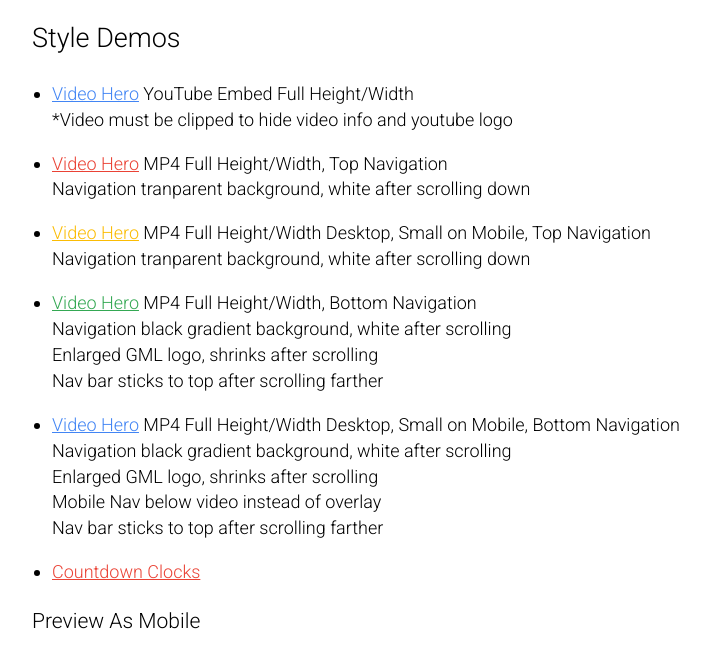
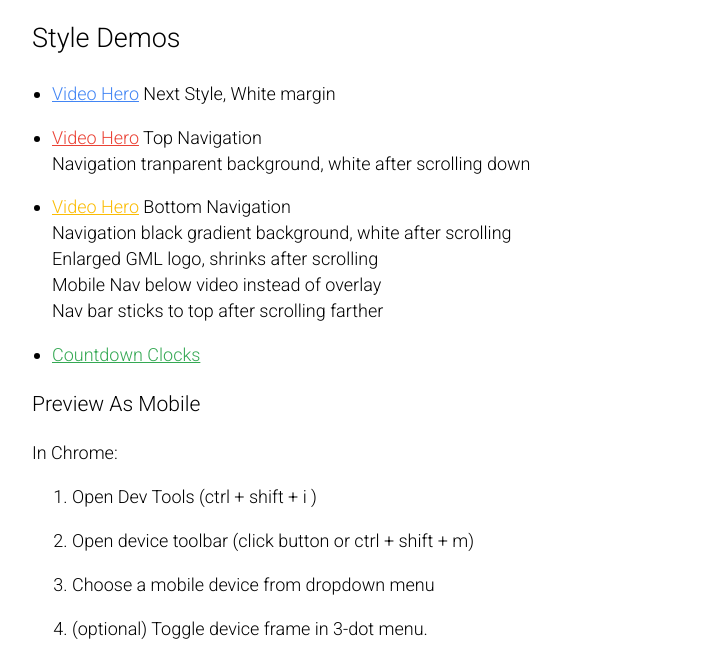
Before and after one commit to aoxpedition/gml-20-demo, a plain HTML site: page index.html in a window 1280 px wide. Shown: the part 73-730 px from the top of the page, without its empty margins (8-718 px from the left). Drawn offline with Linux system fonts and the light colour scheme; a web font is replaced by a local one.

Commit message:
next option

```diff
--- a/index.html
+++ b/index.html
@@ -52,25 +52,17 @@
         <h2>Style Demos</h2>
         <ul>
             <li>
-                <a href="./youtube-embed.html">Video Hero</a> YouTube Embed Full Height/Width<br>
-                *Video must be clipped to hide video info and youtube logo
+                <a href="./next-hero.html">Video Hero</a> Next Style, White margin<br>
+
             </li>
+
             <li>
-                <a href="./top-nav_full.html">Video Hero</a> MP4 Full Height/Width, Top Navigation<br>
+                <a href="./top-nav_mobile-sm.html">Video Hero</a> Top Navigation<br>
                 Navigation tranparent background, white after scrolling down
             </li>
+
             <li>
-                <a href="./top-nav_mobile-sm.html">Video Hero</a> MP4 Full Height/Width Desktop, Small on Mobile, Top Navigation<br>
-                Navigation tranparent background, white after scrolling down
-            </li>
-            <li>
-                <a href="./bot-nav_full.html">Video Hero</a> MP4 Full Height/Width, Bottom Navigation<br>
-                Navigation black gradient background, white after scrolling<br>
-                Enlarged GML logo, shrinks after scrolling<br>
-                Nav bar sticks to top after scrolling farther
-            </li>
-            <li>
-                <a href="./bot-nav_mobile-sm.html">Video Hero</a> MP4 Full Height/Width Desktop, Small on Mobile, Bottom Navigation<br>
+                <a href="./bot-nav_mobile-sm.html">Video Hero</a> Bottom Navigation<br>
                 Navigation black gradient background, white after scrolling<br>
                 Enlarged GML logo, shrinks after scrolling<br>
                 Mobile Nav below video instead of overlay<br>
```
